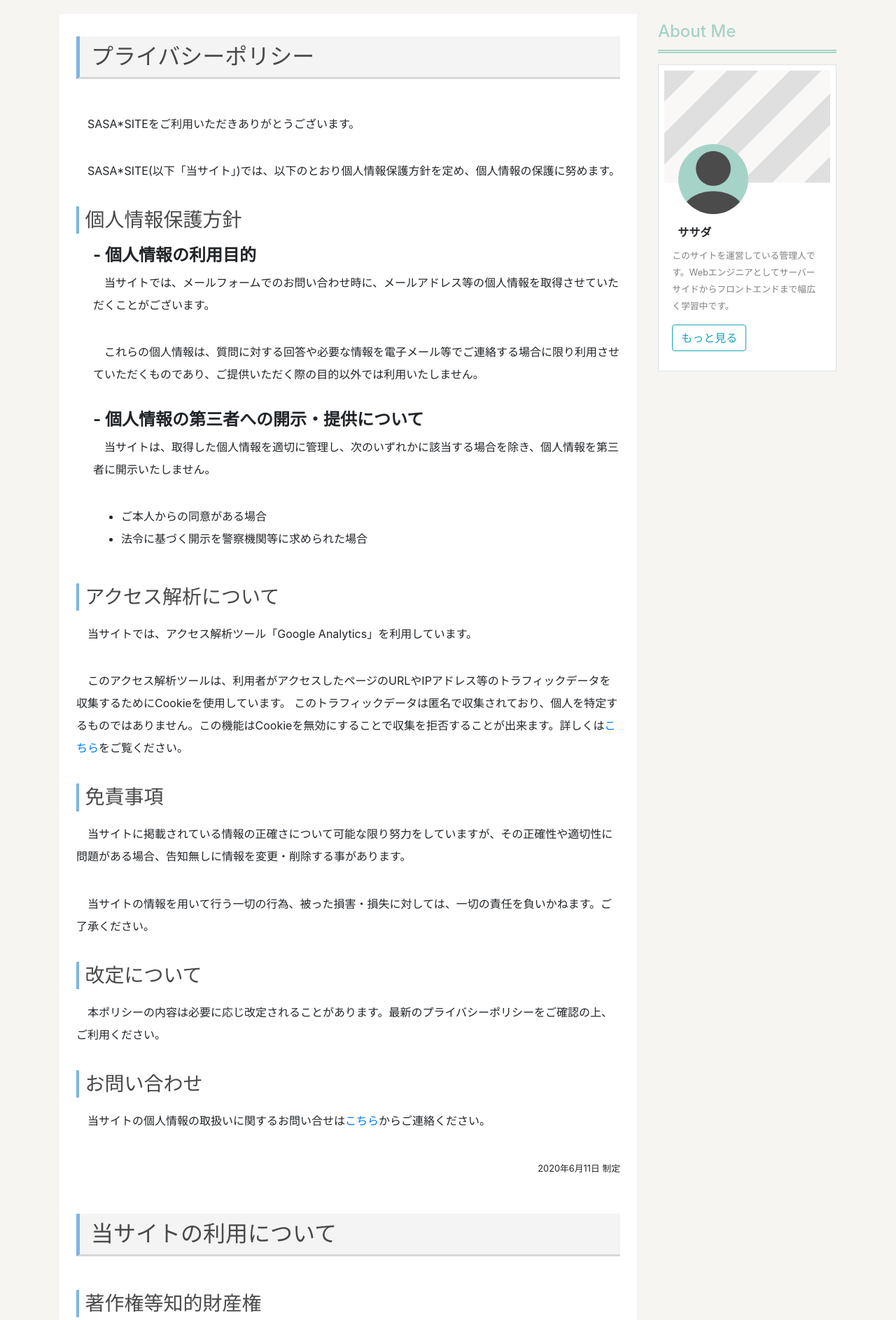
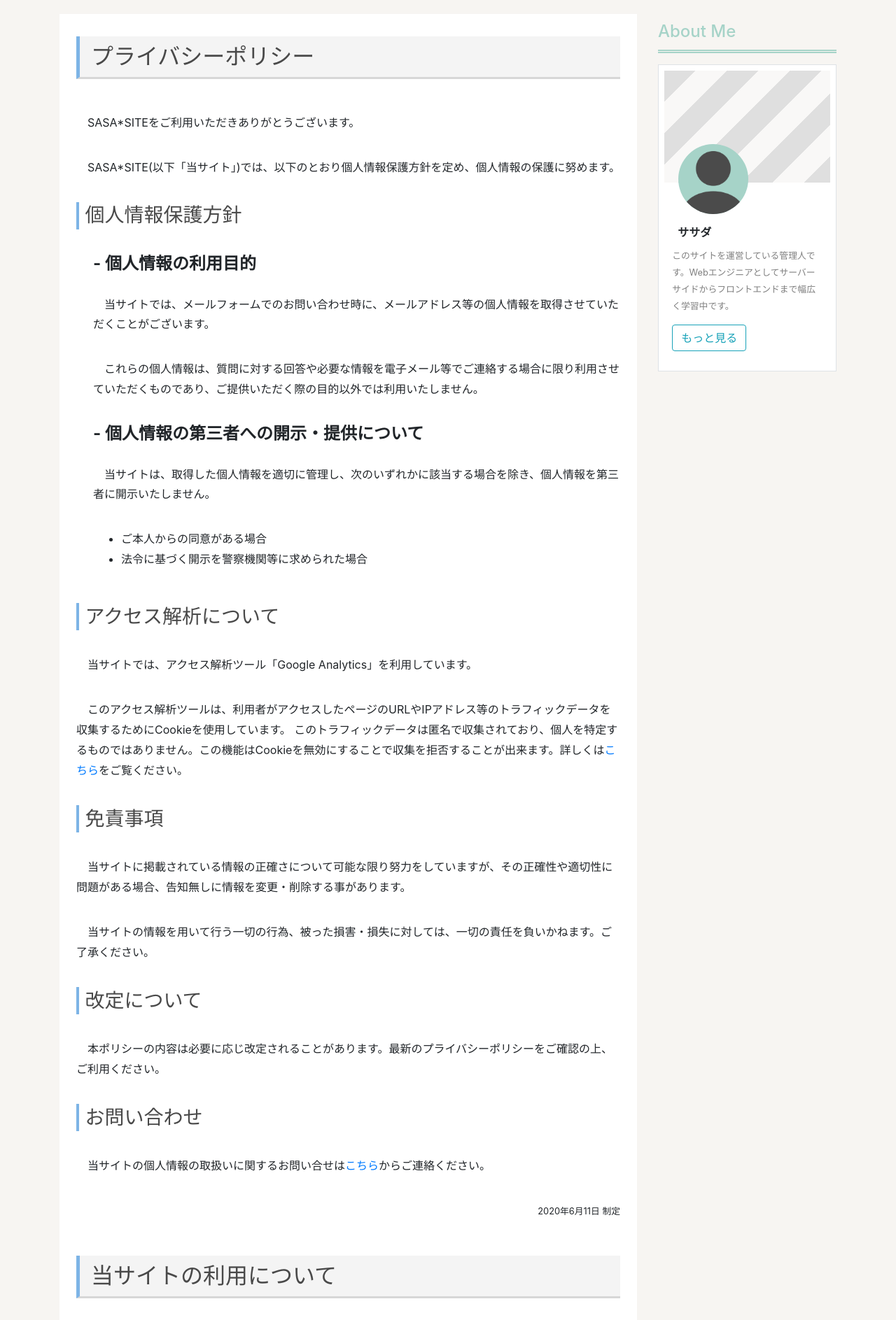
Before and after one commit to sasada033/blog, a Django app: page /privacy/ in a window 1280 px wide. Shown: the part 62-1949 px from the top of the page at 70% size. Run offline with Django 3.2, Linux system fonts and the light colour scheme; some libraries are stand-ins or nearby versions.

Commit message:
fix settings

```diff
--- a/blog/settings_common.py
+++ b/blog/settings_common.py
@@ -181,7 +181,6 @@ MARKDOWNX_IMAGE_MAX_SIZE = {
     'crop': True,
 }
 
-
 # Google Analytics settings
 
 GOOGLE_ANALYTICS_TRACKING_ID = env('GOOGLE_ANALYTICS_TRACKING_ID')
--- a/static/css/mystyle.css
+++ b/static/css/mystyle.css
@@ -21,12 +21,12 @@ body {
 
 main, #inquiry, #privacy, #profile {
     background-color: #FFF;
-    line-height: 2rem;
+    line-height: 1.8rem;
     padding: 2rem 1.5rem 5rem 1.5rem;
 }
 
 main {
-    margin-bottom: 22rem;
+    margin-bottom: 24.4rem;
 }
 
 #inquiry, #privacy, #profile {
@@ -49,7 +49,7 @@ article h2 {
 }
 
 article h3, #privacy h3 {
-    margin: 1.2em 0 0.6em 0;
+    margin: 2.2rem 0;
     padding: 0.1em 0.3em;/*上下 左右の余白*/
     color: #494949;/*文字色*/
     background: transparent;/*背景透明に*/
@@ -58,6 +58,7 @@ article h3, #privacy h3 {
 
 article h4, #privacy h4 {
     font-weight: bolder;
+    margin: 1.8rem 0;
 }
 
 article img {
```
